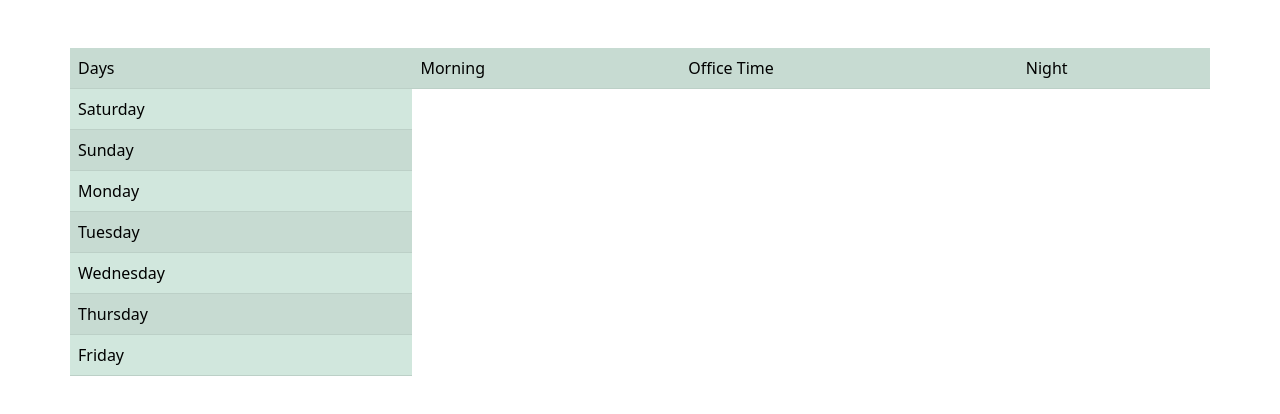
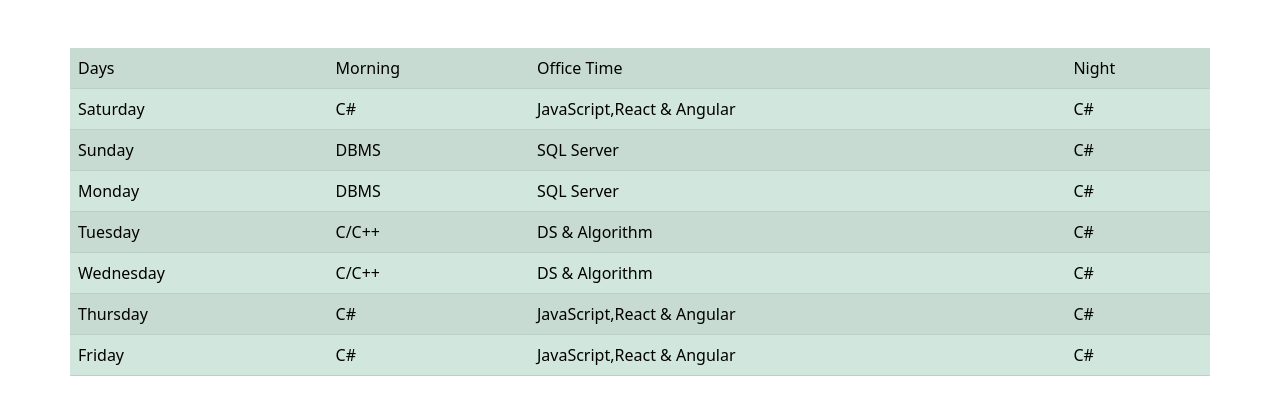
Before and after one commit to mdsajalcse/Software-Engineering-Routine, a plain HTML site: page index.html in a window 1280 px wide. Drawn offline with Linux system fonts and the light colour scheme.

Commit message:
routine complete

```diff
--- a/index.html
+++ b/index.html
@@ -25,24 +25,47 @@
                 </tr>
                 <tr>
                     <td>Saturday</td>
+                    <td>C#</td>
+                    <td>JavaScript,React & Angular</td>
+                    <td>C#</td>
+
+
                 </tr>
                 <tr>
                     <td>Sunday</td>
+                    <td>DBMS</td>
+                    <td>SQL Server</td>
+                    <td>C#</td>
                 </tr>
                 <tr>
                     <td>Monday</td>
+                    <td>DBMS</td>
+                    <td>SQL Server</td>
+                    <td>C#</td>
                 </tr>
                 <tr>
                     <td>Tuesday</td>
+                    <td>C/C++</td>
+                    <td>DS & Algorithm</td>
+                    <td>C#</td>
                 </tr>
                 <tr>
                     <td>Wednesday</td>
+                    <td>C/C++</td>
+                    <td>DS & Algorithm</td>
+                    <td>C#</td>
                 </tr>
                 <tr>
                     <td>Thursday</td>
+                    <td>C#</td>
+                    <td>JavaScript,React & Angular</td>
+                    <td>C#</td>
                 </tr>
                 <tr>
                     <td>Friday</td>
+                    <td>C#</td>
+                    <td>JavaScript,React & Angular</td>
+                    <td>C#</td>
                 </tr>
               </table>
         </div>
```
